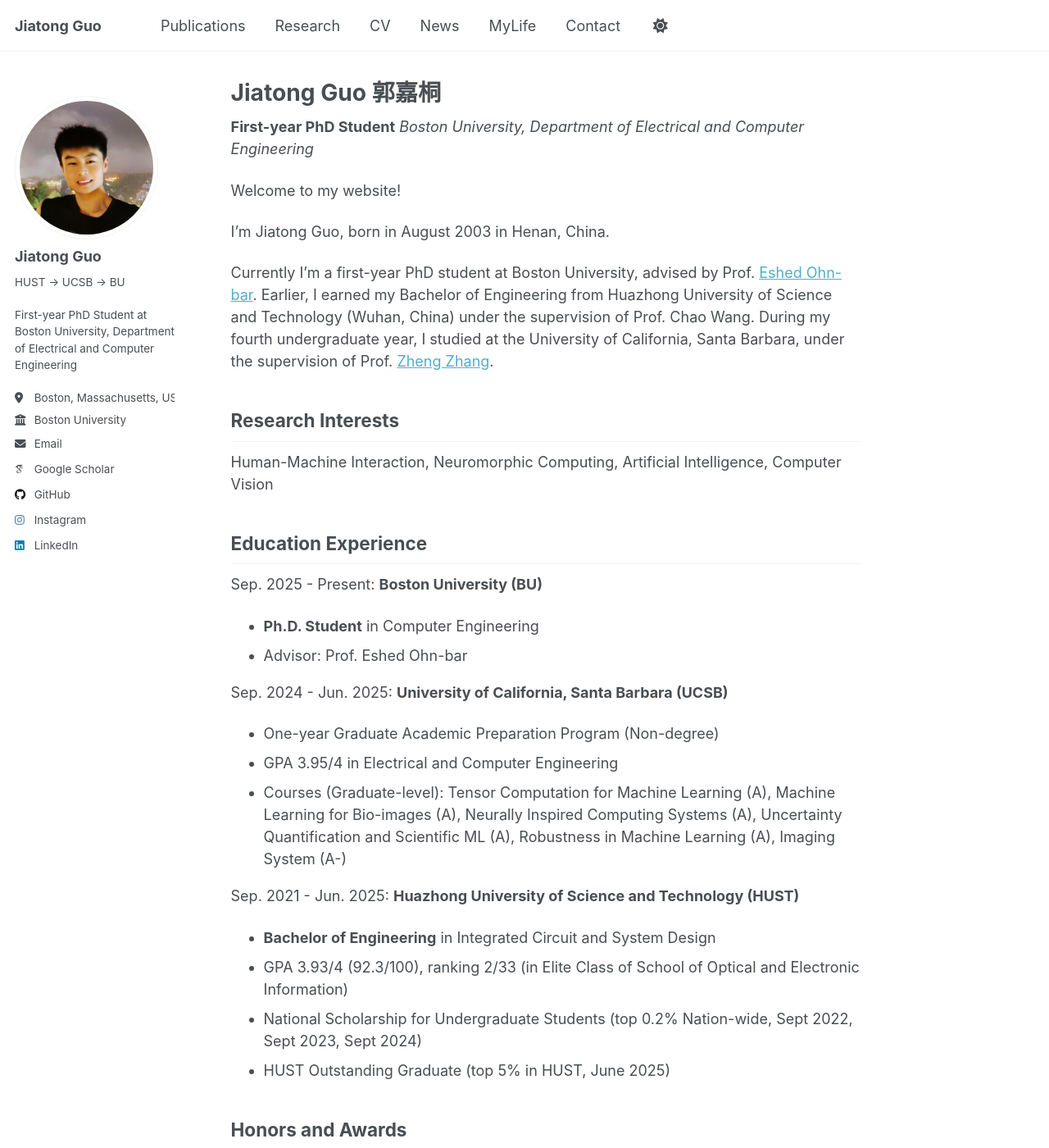
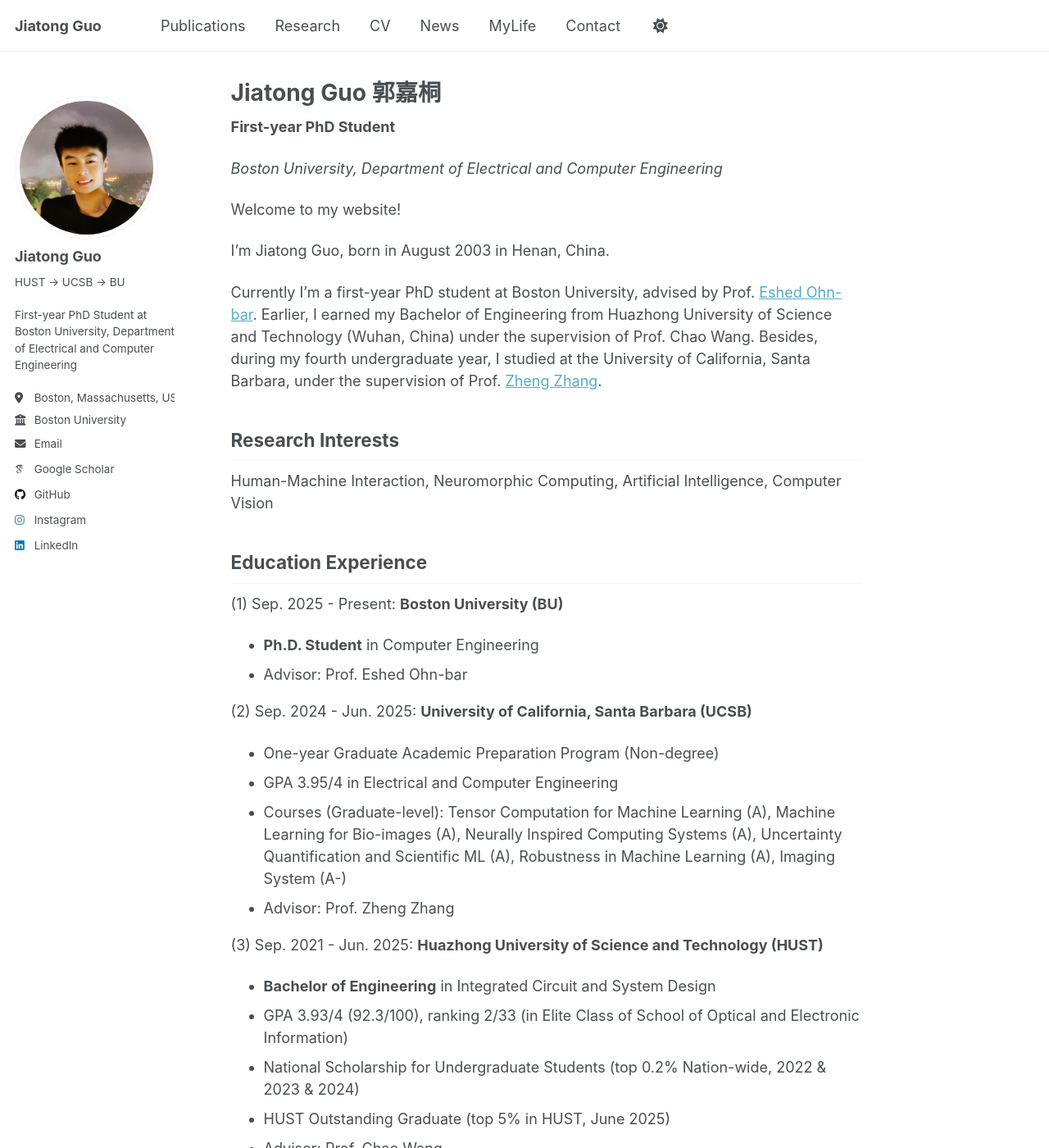
Before and after one commit to guojiatong/guojiatong.github.io, a Jekyll site: the page built from _pages/about.md, in a window 1280 px wide and 1400 px high. Shown: the whole window at 82% size. Built offline with Jekyll 4.4.1, drawn with Linux system fonts in a browser that asks for light colours; some web fonts are replaced; a script that is not in the unit is left out; part of the change alters nothing that is shown; some of the changed text lies outside the part shown.

Commit message:
Update about.md

```diff
--- a/_pages/about.md
+++ b/_pages/about.md
@@ -8,13 +8,14 @@ redirect_from:
 ---
 
 **First-year PhD Student**
+
 *Boston University, Department of Electrical and Computer Engineering*
 
 Welcome to my website!
 
 I’m Jiatong Guo, born in August 2003 in Henan, China.
 
-Currently I’m a first-year PhD student at Boston University, advised by Prof. [Eshed Ohn-bar](https://scholar.google.com/citations?hl=en&user=p9zVBV4AAAAJ&view_op=list_works&sortby=pubdate). Earlier, I earned my Bachelor of Engineering from Huazhong University of Science and Technology (Wuhan, China) under the supervision of Prof. Chao Wang. During my fourth undergraduate year, I studied at the University of California, Santa Barbara, under the supervision of Prof. [Zheng Zhang](https://scholar.google.com/citations?hl=en&user=qeahx5QAAAAJ&view_op=list_works&sortby=pubdate).
+Currently I’m a first-year PhD student at Boston University, advised by Prof. [Eshed Ohn-bar](https://scholar.google.com/citations?hl=en&user=p9zVBV4AAAAJ&view_op=list_works&sortby=pubdate). Earlier, I earned my Bachelor of Engineering from Huazhong University of Science and Technology (Wuhan, China) under the supervision of Prof. Chao Wang. Besides, during my fourth undergraduate year, I studied at the University of California, Santa Barbara, under the supervision of Prof. [Zheng Zhang](https://scholar.google.com/citations?hl=en&user=qeahx5QAAAAJ&view_op=list_works&sortby=pubdate).
 
 
 Research Interests
@@ -25,25 +26,34 @@ Human-Machine Interaction, Neuromorphic Computing, Artificial Intelligence, Comp
 
 Education Experience
 ------
-Sep. 2025 - Present: **Boston University (BU)**
+(1) Sep. 2025 - Present: **Boston University (BU)**
 * **Ph.D. Student** in Computer Engineering
 * Advisor: Prof. Eshed Ohn-bar
 
-Sep. 2024 - Jun. 2025: **University of California, Santa Barbara (UCSB)**
+(2) Sep. 2024 - Jun. 2025: **University of California, Santa Barbara (UCSB)**
 * One-year Graduate Academic Preparation Program (Non-degree)
 * GPA 3.95/4 in Electrical and Computer Engineering
 * Courses (Graduate-level): Tensor Computation for Machine Learning (A), Machine Learning for Bio-images (A), Neurally Inspired Computing Systems (A), Uncertainty Quantification and Scientific ML (A), Robustness in Machine Learning (A), Imaging System (A-)
+* Advisor: Prof. Zheng Zhang
 
-Sep. 2021 - Jun. 2025: **Huazhong University of Science and Technology (HUST)**
+(3) Sep. 2021 - Jun. 2025: **Huazhong University of Science and Technology (HUST)**
 * **Bachelor of Engineering** in Integrated Circuit and System Design
 * GPA 3.93/4 (92.3/100), ranking 2/33 (in Elite Class of School of Optical and Electronic Information)
-* National Scholarship for Undergraduate Students (top 0.2% Nation-wide, Sept 2022, Sept 2023, Sept 2024)
+* National Scholarship for Undergraduate Students (top 0.2% Nation-wide, 2022 & 2023 & 2024)
 * HUST Outstanding Graduate (top 5% in HUST, June 2025)
+* Advisor: Prof. Chao Wang
 
 
 Honors and Awards
 ------
-
+* BU CISE PhD Scholar Award (only 4 in 2025 BU CISE admitted PhD students, Apr 2025)
+* HUST Outstanding Graduate (top 5% in HUST, June 2025)
+* **Undergraduate National Scholarship (top 0.2% Nation-wide, 2022 & 2023 & 2024)**
+* HUST Model Student (top 5% in HUST, 2022 & 2023 & 2024)
+* The Hui-ding Company Scholarship (only one in HUST-OEI, Dec 2023)
+* Extraordinary Undergraduate Student in HUST (top 2% in HUST, Dec 2022)
+* The Optic Valley of China Scholarship (top 0.5% in HUST, Nov 2022)
+* HUST Academic Excellence Scholarship (top 10% in HUST, May 2022)
 
 
 
```
